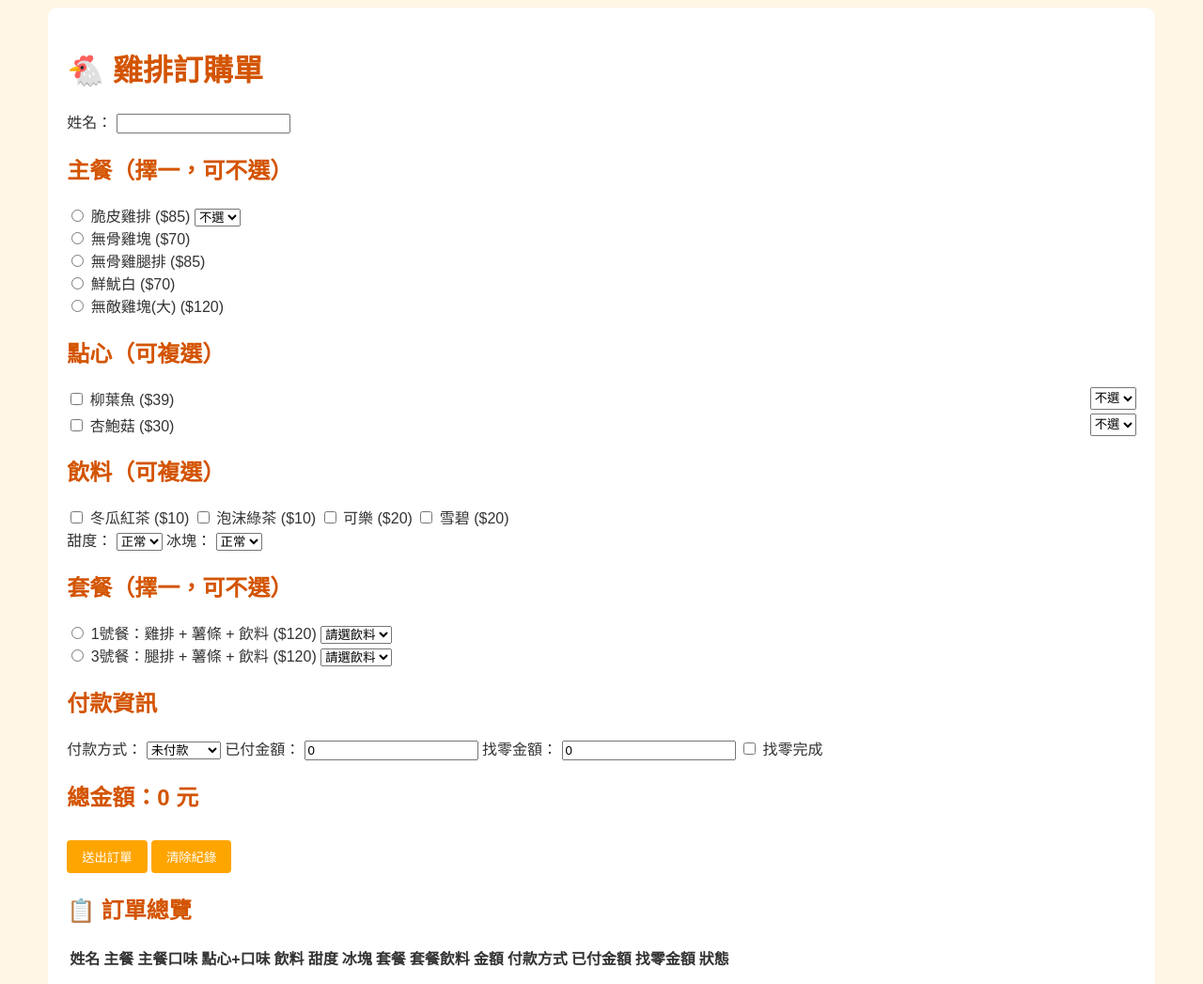
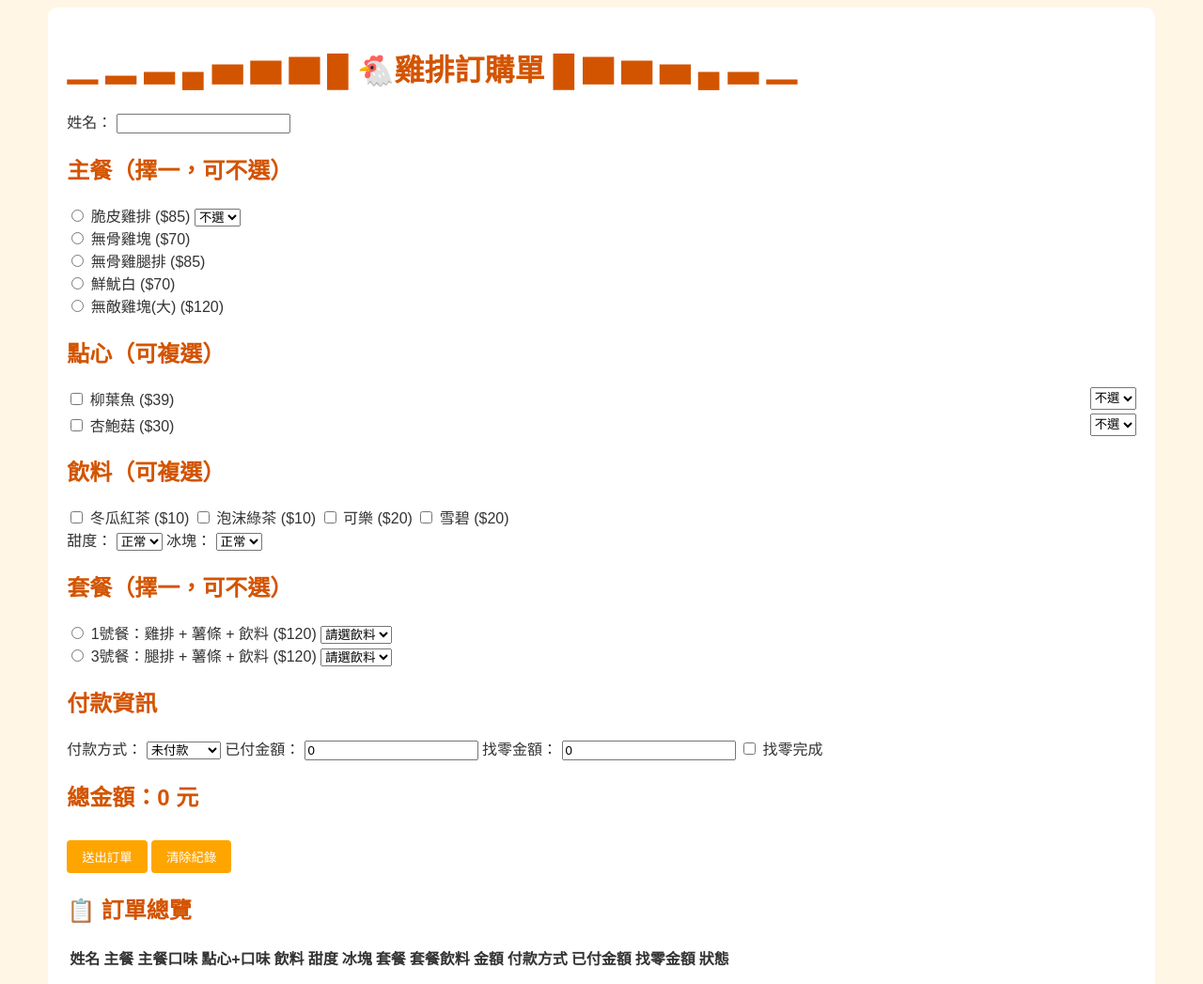
Before and after one commit to jabarockman-maker/chicken-order, a plain HTML site: page index.html in a window 1280 px wide. Shown: the top 1047 px of the page at 94% size. Drawn offline with Linux system fonts and the light colour scheme.

Commit message:
Update index.html

```diff
--- a/index.html
+++ b/index.html
@@ -2,12 +2,12 @@
 <html lang="zh-TW">
 <head>
   <meta charset="UTF-8">
-  <title>雞排訂購單</title>
+  <title>派克雞排大園店-東元團購訂購數量統計</title>
   <link rel="stylesheet" href="style.css">
 </head>
 <body>
   <div class="container">
-    <h1>🐔 雞排訂購單</h1>
+    <h1> ▁ ▂ ▃ ▄ ▅ ▆ ▇ █ 🐔雞排訂購單 █ ▇ ▆ ▅ ▄ ▃ ▁</h1>
 
     <label>姓名：</label>
     <input type="text" id="name">
```
